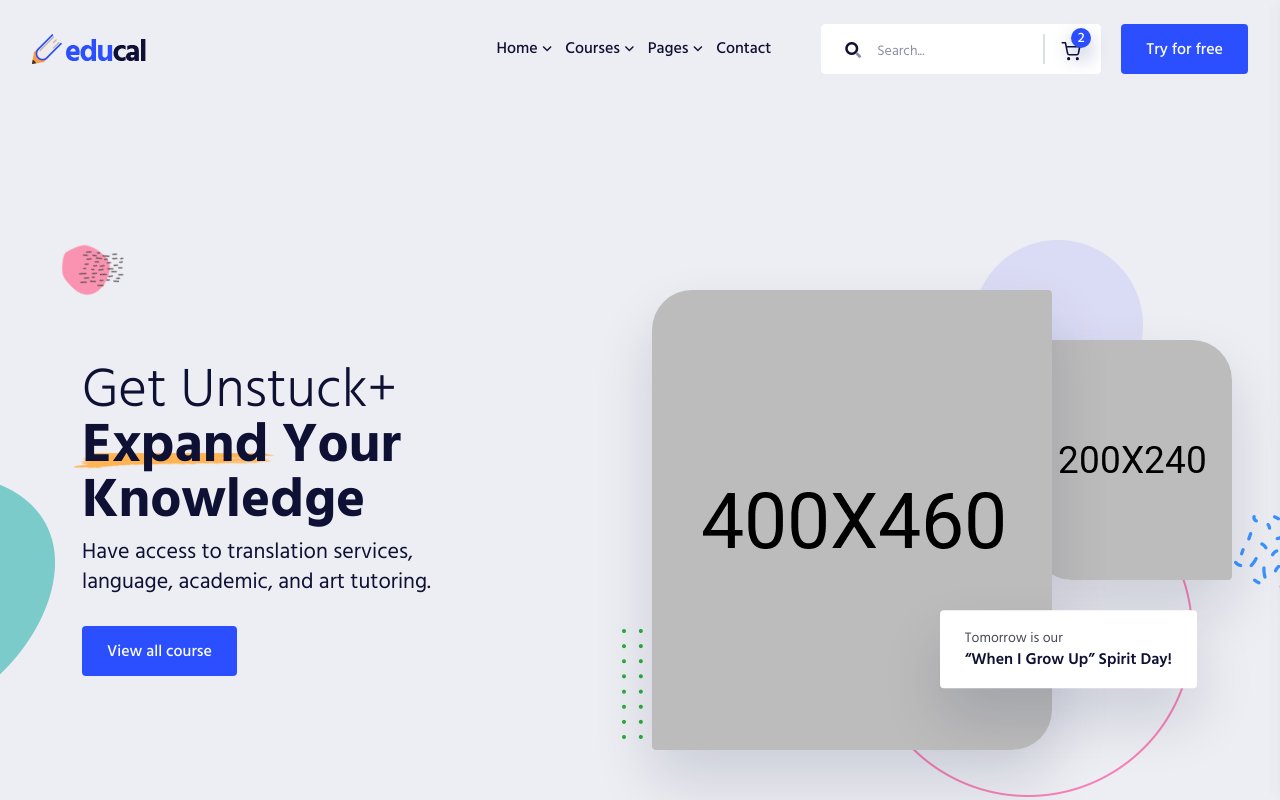
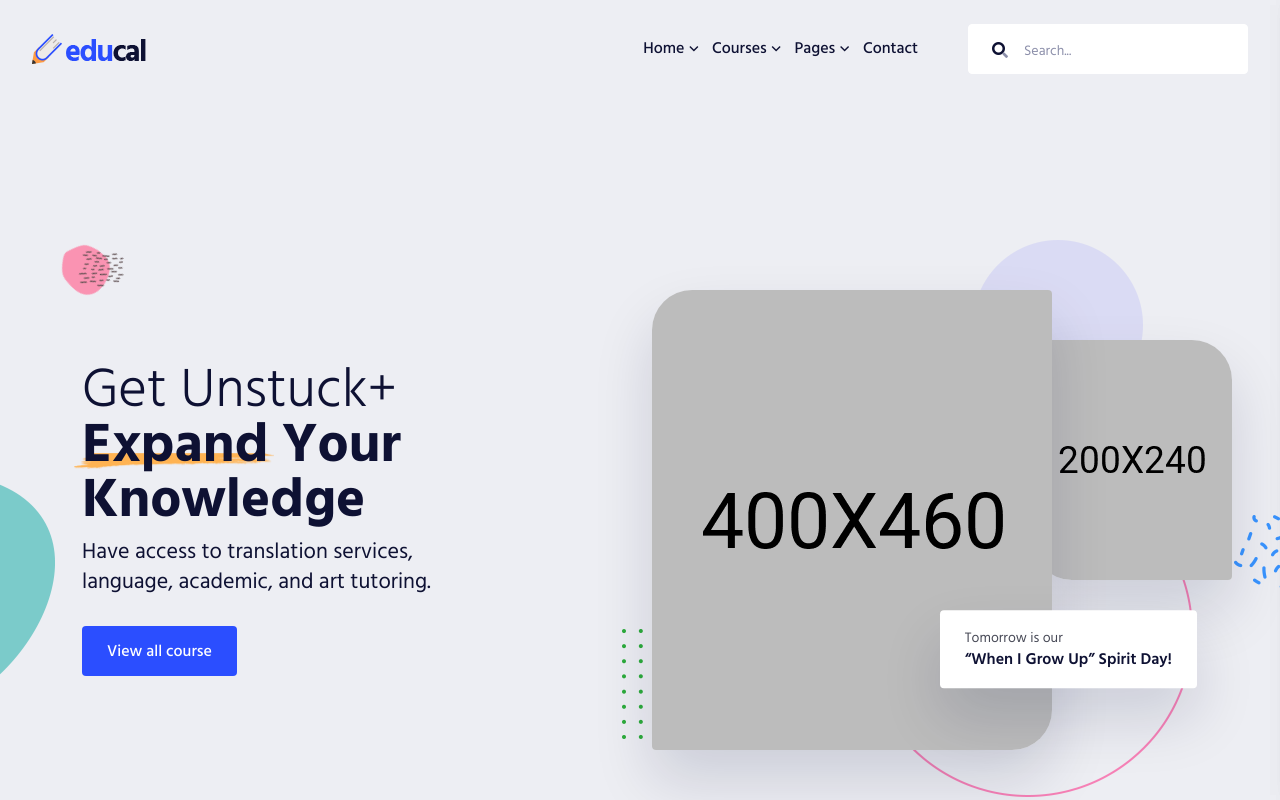
Before and after one commit to alapanbagchi/teducal, a plain HTML site: page index.html in a window 1280 px wide. Shown: the top 800 px of the page. Drawn offline with Linux system fonts and the light colour scheme.

Commit message:
Feat
Shopping cart icon removed

```diff
--- a/index.html
+++ b/index.html
@@ -145,24 +145,7 @@
                     <input type="text" placeholder="Search..." />
                     <button type="submit"><i class="fad fa-search"></i></button>
                   </form>
-                  <div class="header__cart">
-                    <a href="javascript:void(0);" class="cart-toggle-btn">
-                      <div class="header__cart-icon">
-                        <svg viewBox="0 0 24 24">
-                          <circle class="st0" cx="9" cy="21" r="1" />
-                          <circle class="st0" cx="20" cy="21" r="1" />
-                          <path
-                            class="st0"
-                            d="M1,1h4l2.7,13.4c0.2,1,1,1.6,2,1.6h9.7c1,0,1.8-0.7,2-1.6L23,6H6"
-                          />
-                        </svg>
-                      </div>
-                      <span class="cart-item">2</span>
-                    </a>
-                  </div>
-                </div>
-                <div class="header__btn ml-20 d-none d-sm-block">
-                  <a href="contact.html" class="e-btn">Try for free</a>
+
                 </div>
                 <div class="sidebar__menu d-xl-none">
                   <div class="sidebar-toggle-btn ml-30" id="sidebar-toggle">
@@ -731,10 +714,10 @@
                     See All
                     <span class="tag">new</span>
                   </button>
-                  <button data-filter=".cat1">Trending</button>
-                  <button data-filter=".cat2">Popularity</button>
-                  <button data-filter=".cat3">Featured</button>
-                  <button data-filter=".cat4">Art & Design</button>
+                  <button data-filter=".cat1">Translation Services</button>
+                  <button data-filter=".cat2">Math 1</button>
+                  <button data-filter=".cat3">Math 2</button>
+                  <button data-filter=".cat4">Math 3</button>
                 </div>
               </div>
             </div>
```
